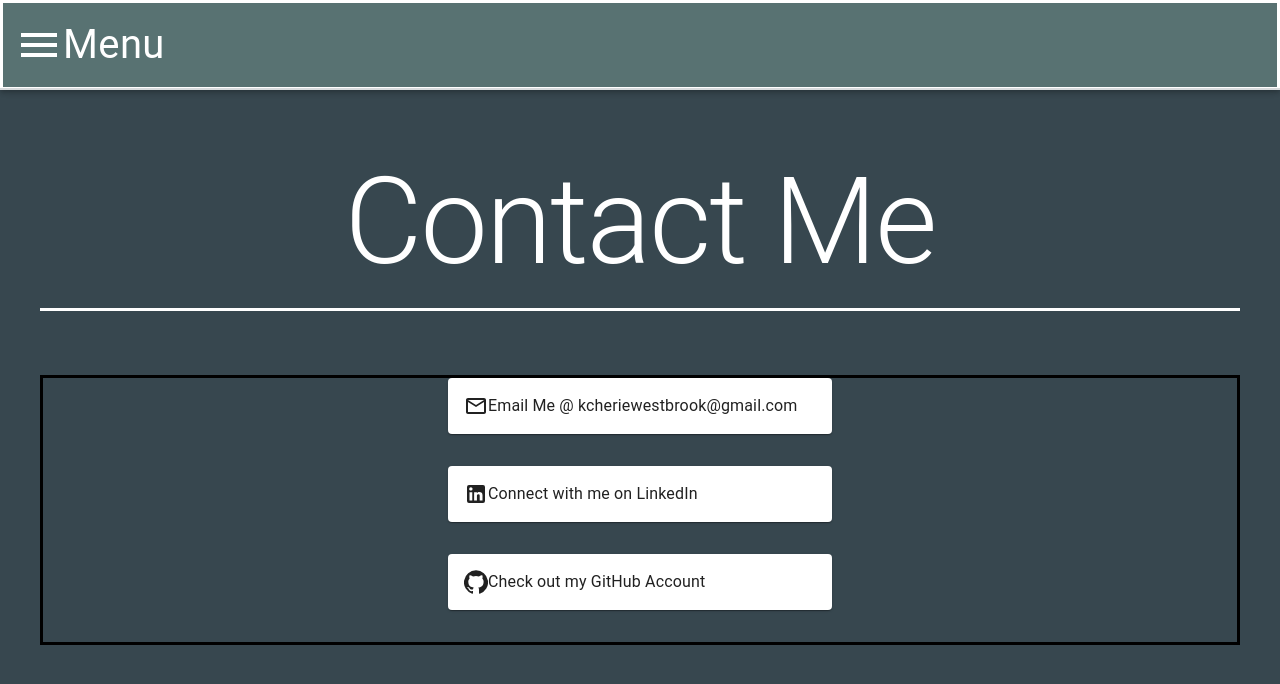
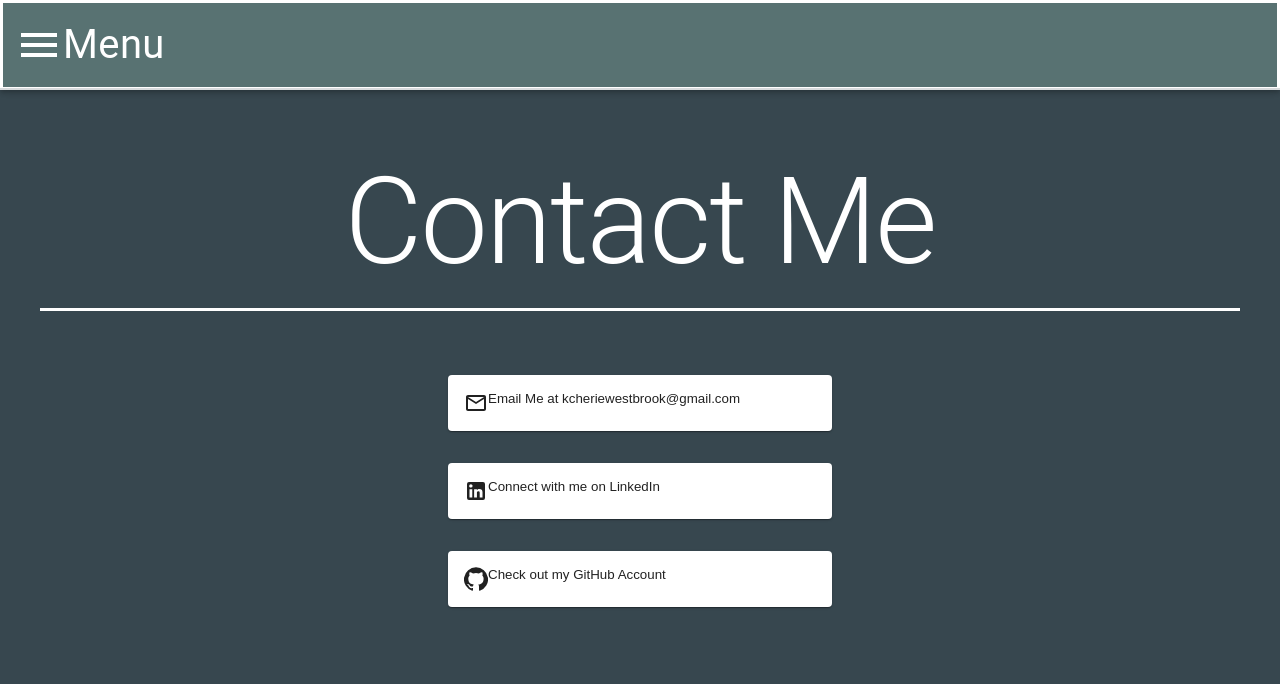
Before and after one commit to k-westbrook/katie-personal-site, a React (Create React App) app: page /contactMe in a window 1280 px wide. Shown: the top 684 px of the page. Built offline with nearby package versions, Linux system fonts and the light colour scheme.

Commit message:
updated contact page

```diff
--- a/src/Contact.js
+++ b/src/Contact.js
@@ -2,23 +2,13 @@ import React, { Component } from 'react'
 import { withStyles } from '@material-ui/core/styles';
 import { sizing, spacing } from '@material-ui/system';
 import Typography from '@material-ui/core/Typography';
-import sea from './sea.mp4';
-import CardMedia from '@material-ui/core/CardMedia';
-import PetsIcon from '@material-ui/icons/Pets';
-import FireplaceTwoToneIcon from '@material-ui/icons/FireplaceTwoTone';
-import AirplanemodeActiveIcon from '@material-ui/icons/AirplanemodeActive';
-import BrightnessLowIcon from '@material-ui/icons/BrightnessLow';
-import EmojiPeopleIcon from '@material-ui/icons/EmojiPeople';
 import Card from '@material-ui/core/Card';
 import CardActionArea from '@material-ui/core/CardActionArea';
-import CardActions from '@material-ui/core/CardActions';
 import CardContent from '@material-ui/core/CardContent';
-import LinkIcon from '@material-ui/icons/Link';
 import GitHubIcon from '@material-ui/icons/GitHub';
-import Button from '@material-ui/core/Button';
 import MailOutlineIcon from '@material-ui/icons/MailOutline';
 import LinkedInIcon from '@material-ui/icons/LinkedIn';
-
+import Link from '@material-ui/core/Link';
 
 const styles = {
   mainTitle:
@@ -50,8 +40,8 @@ const styles = {
   {
     display: "flex",
     flexDirection: "column",
-    borderStyle: "solid"
-  }, cardHolder:
+  },
+  cardHolder:
   {
     display: "flex",
     justifyContent: "center"
@@ -80,37 +70,45 @@ class Contact extends Component {
         </div>
         <div className={classes.CardContainer}>
           <div className={classes.cardHolder}>
+            <Link underline="none" a href="mailto:kcheriewestbrook@gmail.com">
               <Card className={classes.Card}>
                 <CardActionArea>
                   <CardContent className={classes.CardContent}>
                     <MailOutlineIcon />
-                  <Typography>Email Me @ kcheriewestbrook@gmail.com</Typography>
+                    <Typography variant="p">Email Me at kcheriewestbrook@gmail.com</Typography>
                   </CardContent>
                 </CardActionArea>
               </Card>
+            </Link>
           </div>
           <div className={classes.cardHolder}>
+            <Link underline="none" a href=" https://www.linkedin.com/in/katherine-westbrook/">
               <Card className={classes.Card}>
                 <CardActionArea>
                   <CardContent className={classes.CardContent}>
                     <LinkedInIcon />
-                  <Typography>Connect with me on LinkedIn</Typography>
+                    <Typography variant="p">Connect with me on LinkedIn</Typography>
                   </CardContent>
                 </CardActionArea>
               </Card>
+            </Link>
           </div>
           <div className={classes.cardHolder}>
+            <Link underline="none" a href="https://github.com/k-westbrook">
               <Card className={classes.Card}>
+
                 <CardActionArea>
                   <CardContent className={classes.CardContent}>
                     <GitHubIcon />
-                  <Typography>Check out my GitHub Account</Typography>
+                    <Typography variant="p">Check out my GitHub Account</Typography>
                   </CardContent>
                 </CardActionArea>
+
               </Card>
+            </Link>
           </div>
         </div>
-      </div>
+      </div >
     )
   }
 }
```
Lines whose indentation alone changed are shown as unchanged.
